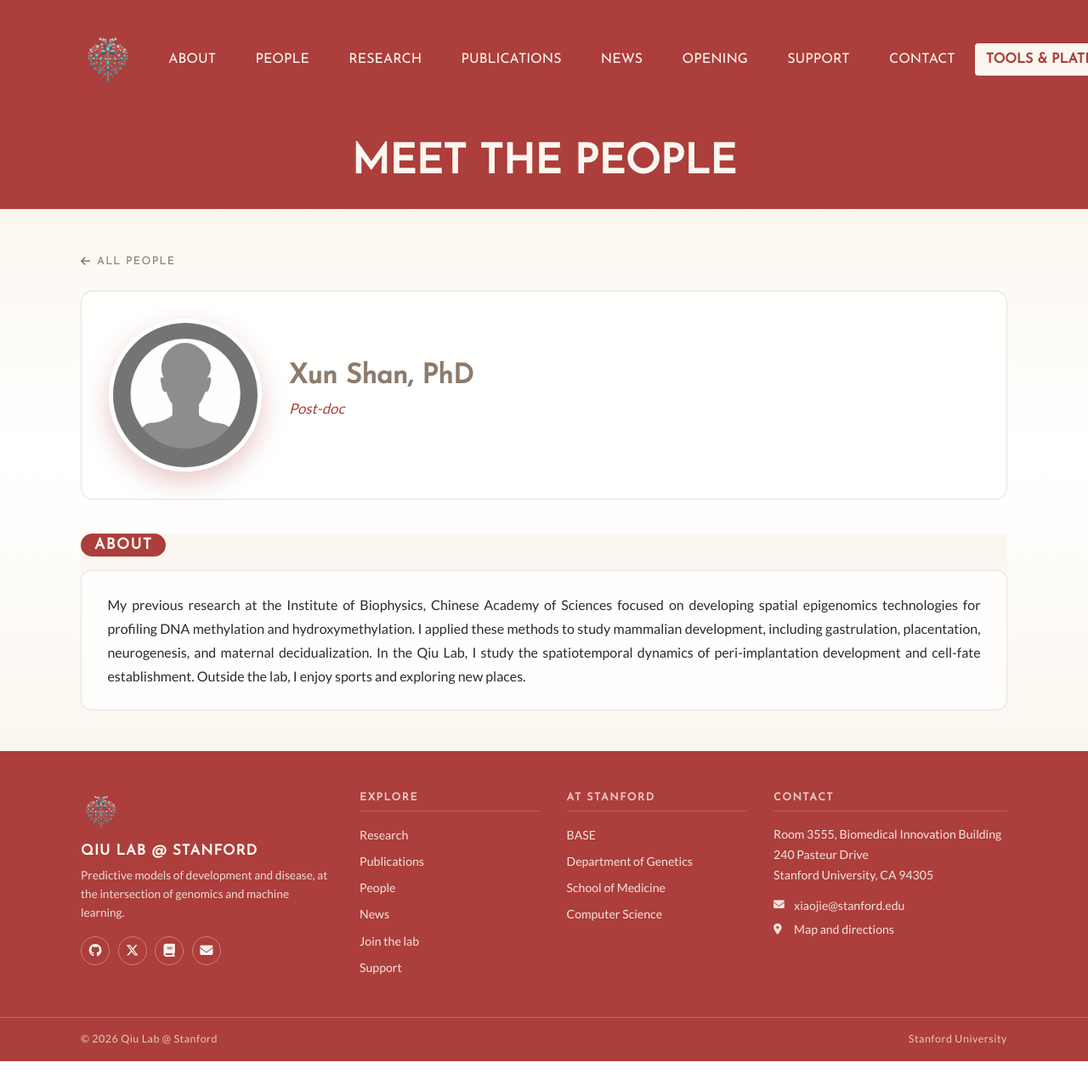
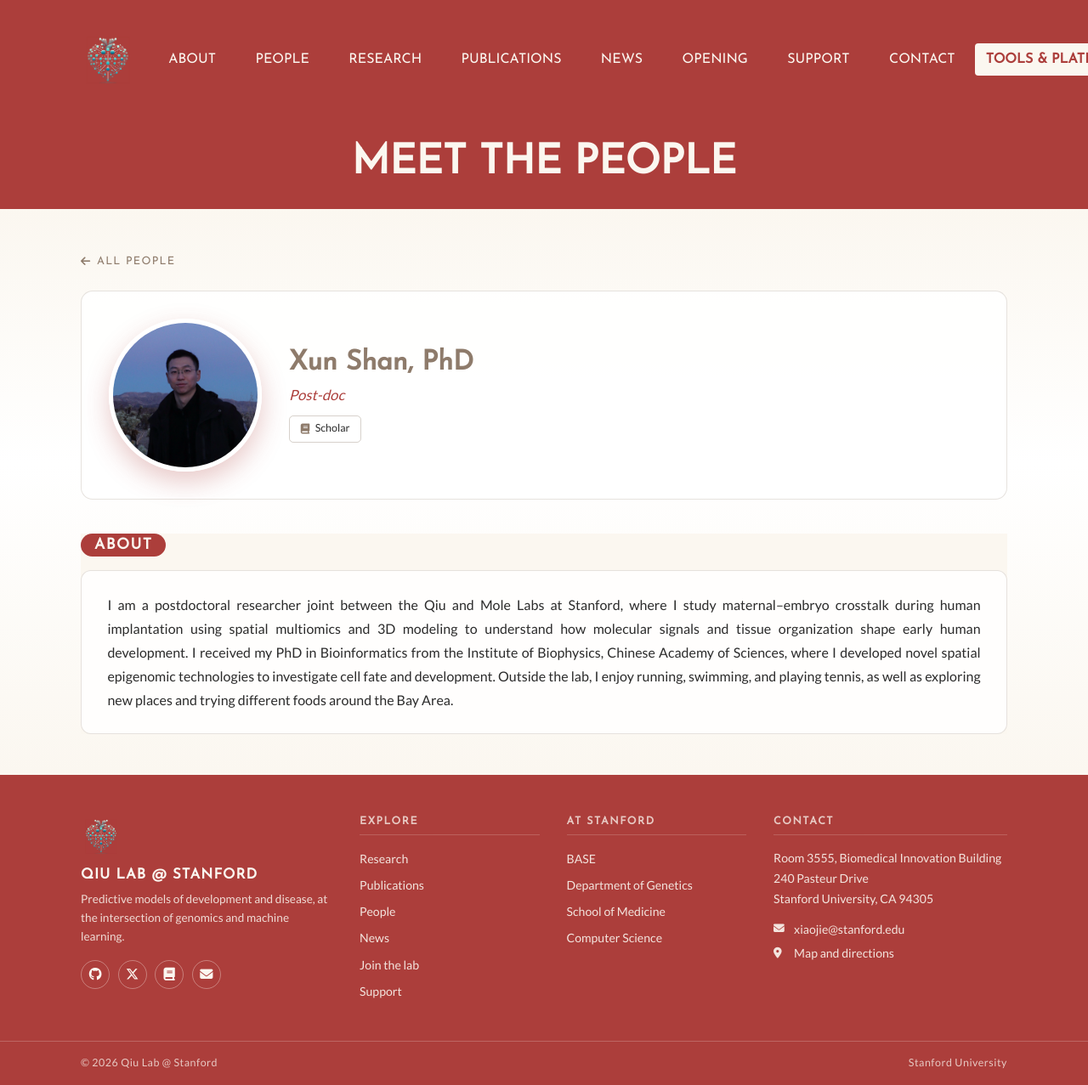
Before and after one commit to aristoteleo/qiu_lab_website, a Jekyll site: the page built from _people/xun.md, in a window 1280 px wide. Shown: the whole page at 85% size. Built offline with Jekyll 4.4.1, drawn with Linux system fonts in a browser that asks for light colours; before the commit the page ends 1249 px from its top, so only the background shows below that.

Commit message:
Update profiles for Xun, Xiaoying and Xiaoke; add Xuanzhi
Refresh the bios for Xun Shan, Xiaoying Liao and Xiaoke Song, and add the
Scholar/GitHub links each of them was missing. Xun and Xiaoke had no
headshot and were falling back to the placeholder; Xiaoying's is replaced
with a newer photo.

Add Xuanzhi Chen as a new visiting undergraduate. The Current Members grid
iterates _data/people_order.yml, so he needs an entry there as well as the
_people file to show up on the people page.

Co-Authored-By: Claude Opus 5 (1M context) <noreply@anthropic.com>
Claude-Session: https://claude.ai/code/session_016BRHHUHJ1eu433RBadTw1N

```diff
--- a/_data/people_order.yml
+++ b/_data/people_order.yml
@@ -56,6 +56,8 @@
   order: 20.2
 - name: "Mingze Sun"
   order: 20.3
+- name: "Xuanzhi Chen"
+  order: 20.4
 - name: "Lei Li"
   order: 21
 
--- a/_people/xun.md
+++ b/_people/xun.md
@@ -4,5 +4,7 @@ title: Meet the People
 name: "Xun Shan, PhD"
 position: "Post-doc"
 current: true
-bio: "My previous research at the Institute of Biophysics, Chinese Academy of Sciences focused on developing spatial epigenomics technologies for profiling DNA methylation and hydroxymethylation. I applied these methods to study mammalian development, including gastrulation, placentation, neurogenesis, and maternal decidualization. In the Qiu Lab, I study the spatiotemporal dynamics of peri-implantation development and cell-fate establishment. Outside the lab, I enjoy sports and exploring new places."
+headshot: "xun.png"
+google_scholar: "https://scholar.google.com/citations?user=RO4UuYoAAAAJ"
+bio: "I am a postdoctoral researcher joint between the Qiu and Mole Labs at Stanford, where I study maternal–embryo crosstalk during human implantation using spatial multiomics and 3D modeling to understand how molecular signals and tissue organization shape early human development. I received my PhD in Bioinformatics from the Institute of Biophysics, Chinese Academy of Sciences, where I developed novel spatial epigenomic technologies to investigate cell fate and development. Outside the lab, I enjoy running, swimming, and playing tennis, as well as exploring new places and trying different foods around the Bay Area."
 ---
```
Also changed, not shown: _people/xiaoke.md (+3 -0 lines), _people/xiaoying.md (+3 -1 lines), _people/xuanzhi.md (added, +13 -0 lines), assets/images/headshots/xiaoke.jpg (added), assets/images/headshots/xiaoying.png, assets/images/headshots/xuanzhi.png (added), assets/images/headshots/xun.png (added).
